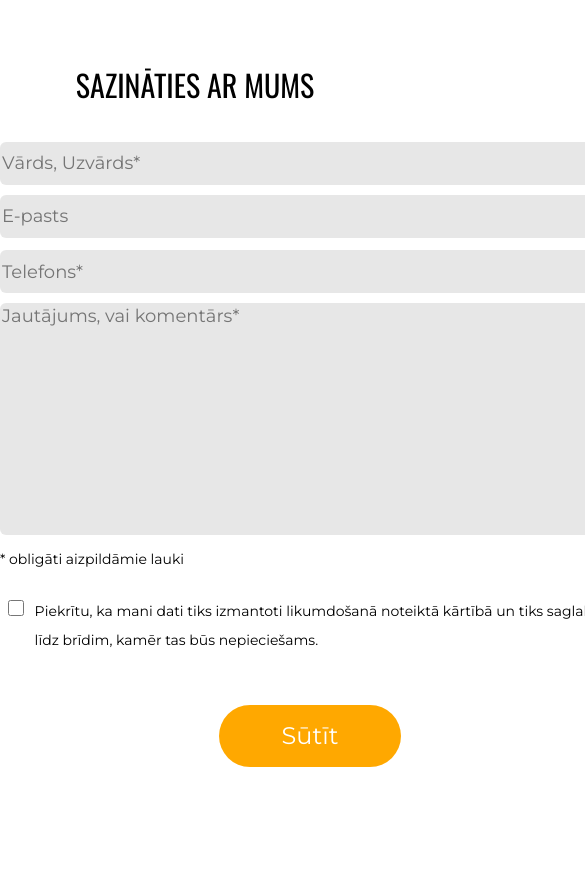
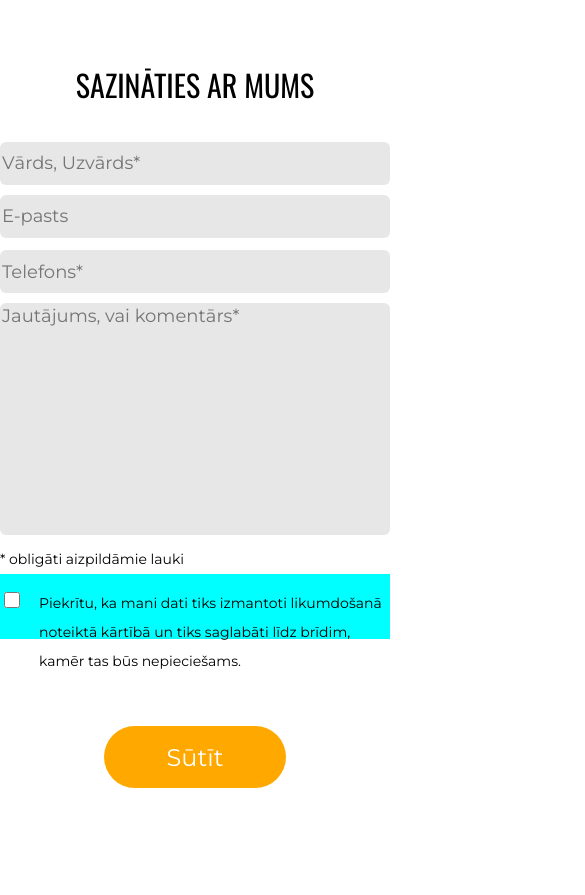
Before and after one commit to GirtsE/Task_2_Girts_Eihvalds, a website: page index.html in a window 390 px wide. Shown: the part 1600-2495 px from the top of the page, 585 px wide, since content can reach past the window. Drawn offline with nearby package versions, Linux system fonts and the light colour scheme.

Commit message:
form fix responsive

```diff
--- a/assets/scss/styles.scss
+++ b/assets/scss/styles.scss
@@ -342,7 +342,7 @@ body {
     margin: 150px 0px 150px;
 
     form {
-        width: 620px;
+        width: clamp(100px, 100% , 620px);
         margin: auto;
 
         .NameAndEmail {
@@ -426,21 +426,22 @@ body {
 
         .tos {
             display: block;
-            margin: 7.5px auto;
             padding-top: 15px;
-            width: 612px;
+            width: 100%;
+            height: 50px;
+            background-color: aqua;
 
             input {
-                display: flex;
+                display: inline;
                 float: left;
                 width: 16px;
                 height: 16px;
             }
 
             label {
-                display: flex;
+                display: inline;
                 float: right;
-                width: 95%;
+                width: 90%;
             }
         }
 
```
Also changed, not shown: assets/css/styles.css, 1 other file.
